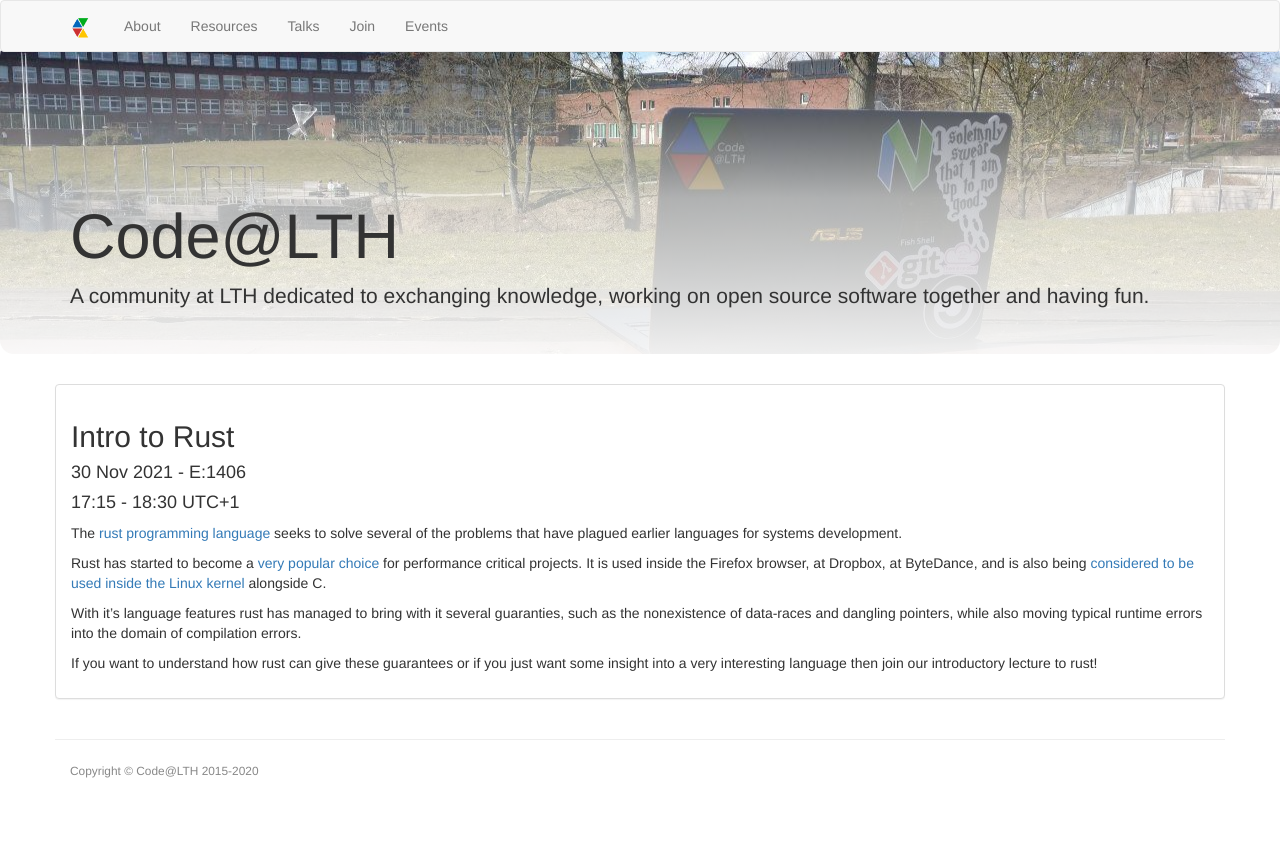
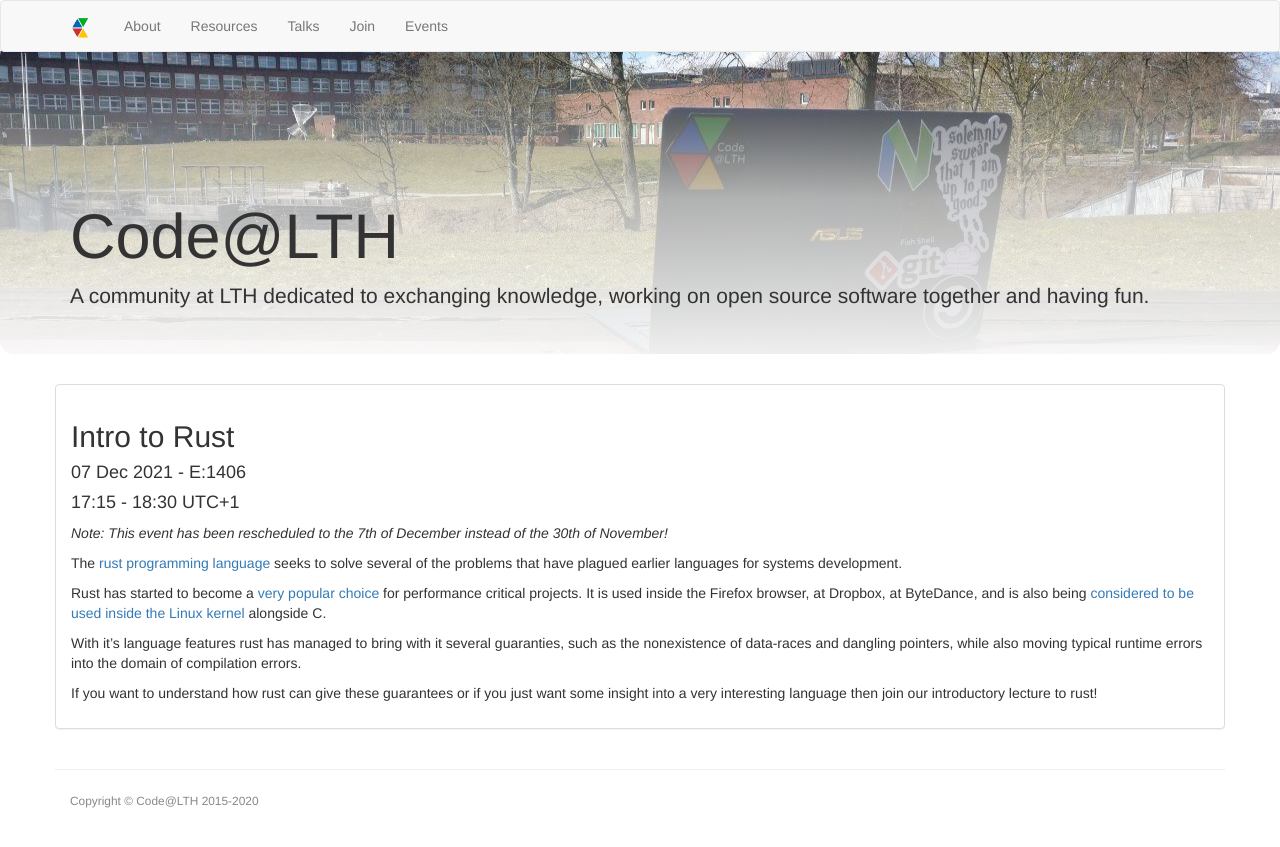
Before and after one commit to Code-at-LTH/code-at-lth.github.io, a Jekyll site: the page built from _events/2021-12-07-intro-to-rust.md, in a window 1280 px wide. Shown: the top 847 px of the page. Built offline with Jekyll 4.4.1, drawn with Linux system fonts in a browser that asks for light colours; nearby versions of some CDN libraries.

Commit message:
move rust event to 7th of December

```diff
--- a/_events/2021-11-30-intro-to-rust.md
+++ b/_events/2021-12-07-intro-to-rust.md
@@ -4,6 +4,8 @@ title: "Intro to Rust"
 place: "E:1406"
 timerange: "17:15 - 18:30 UTC+1"
 ---
+
+*Note: This event has been rescheduled to the 7th of December instead of the 30th of November!*
 
 The [rust programming language](https://www.rust-lang.org/) seeks to solve several of the problems that have plagued earlier languages for systems development.
 
```
